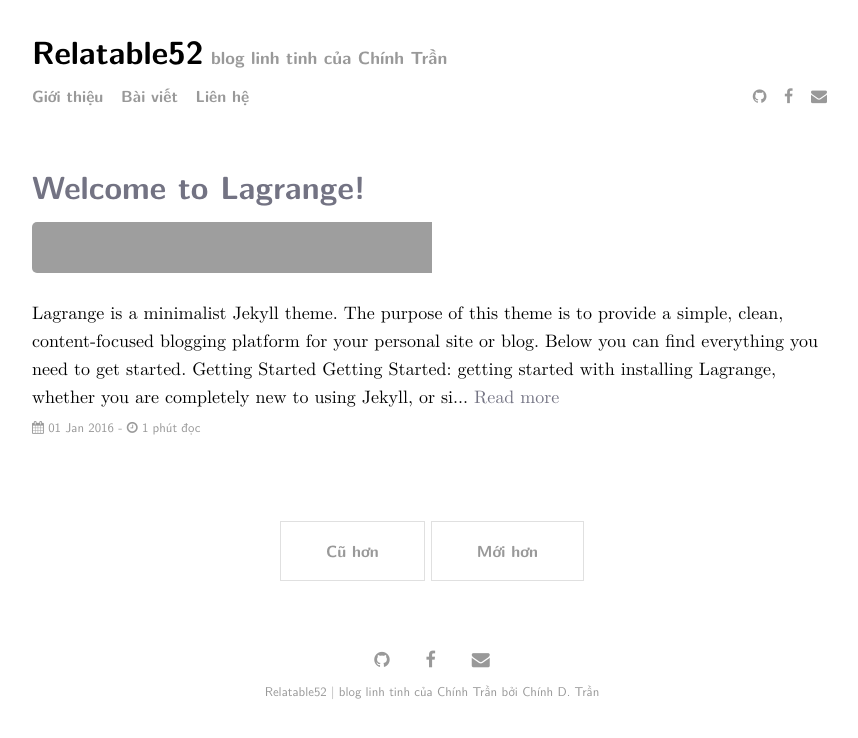
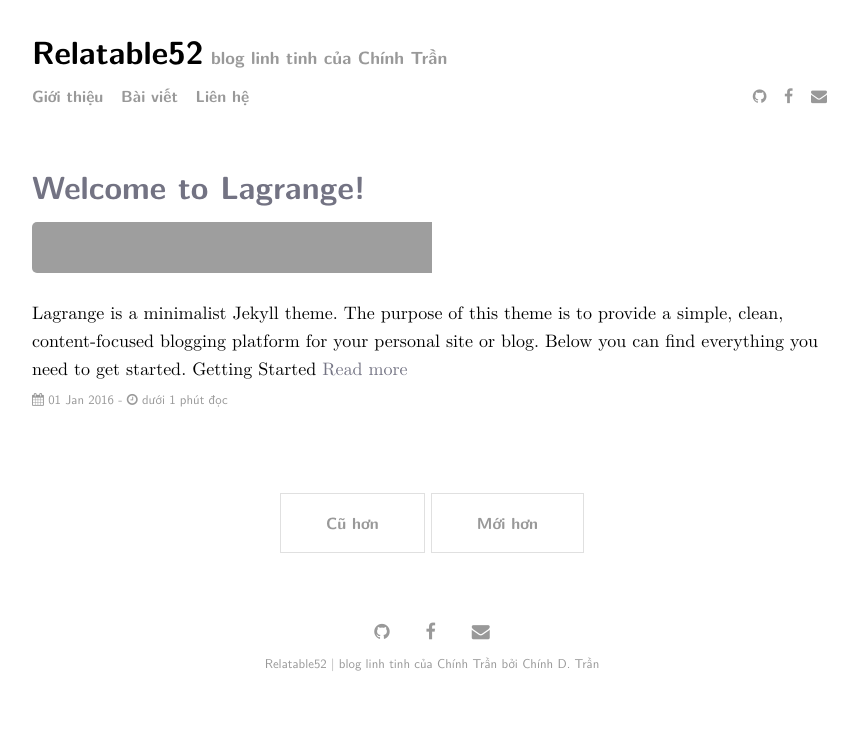
Before and after one commit to relatable52/relatable52.github.io, a Jekyll site: the page built from index.html, in a window 1280 px wide. Shown: the top 738 px of the page, without its empty margins (208-1066 px from the left). Built offline with Jekyll 4.4.1, drawn with Linux system fonts in a browser that asks for light colours; the list of posts is cut into pages by our own code; part of the change alters nothing that is shown.

Commit message:
Update 2016-01-01-welcome-to-lagrange.md

```diff
--- a/_posts/2016-01-01-welcome-to-lagrange.md
+++ b/_posts/2016-01-01-welcome-to-lagrange.md
@@ -10,33 +10,3 @@ image: mountains.jpg
 Lagrange is a minimalist Jekyll theme. The purpose of this theme is to provide a simple, clean, content-focused blogging platform for your personal site or blog. Below you can find everything you need to get started.
 
 ## Getting Started
-
-[Getting Started]({{ site.github.url }}{% post_url 2015-10-10-getting-started %}): getting started with installing Lagrange, whether you are completely new to using Jekyll, or simply just migrating to a new Jekyll theme.
-
-## Example Content
-
-[Text and Formatting]({{ site.github.url }}{% post_url 2014-01-01-text-formatting-examples %})
-
-## Questions?
-
-This theme is completely free and open source software. You may use it however you want, as it is distributed under the [MIT License](http://choosealicense.com/licenses/mit/). If you are having any problems, any questions or suggestions, feel free to [tweet at me](https://twitter.com/intent/tweet?text=My%question%about%Lagrange%is:%&amp;via=paululele), or [file a GitHub issue](https://github.com/lenpaul/lagrange/issues/new).
-
-## More Jekyll!
-
-### Millennial
-
-Millennial is a minimalist Jekyll blog theme that I built from scratch. The purpose of this theme is to provide a simple, clean, content-focused publishing platform for a publication or blog.
-
-Feel free to check out <a href="https://lenpaul.github.io/Millennial/" target="_blank">the demo</a>, where you’ll also find instructions on <a href="https://lenpaul.github.io/Millennial/documentation/getting-started.html">how to use install</a> and use the theme.
-
-### Portfolio Jekyll Theme
-
-This is a Jekyll theme built using the [DevTips Starter Kit](http://devtipsstarterkit.com/) as a foundation for starting, and following closely the amazing tutorial by [Travis Neilson over at DevTips](https://www.youtube.com/watch?v=T6jKLsxbFg4&list=PL0CB3OvPhDA_STygmp3sDenx3UpdOMk7P). The purpose of this theme is to provide a clean and simple website for your portfolio. Emphasis is placed on your projects, which are shown front and center on the home page.
-
-Everything that you will ever need to know about this Jekyll theme is included in [the repository](https://github.com/LeNPaul/portfolio-jekyll-theme), which you can also find in [the demo site](https://lenpaul.github.io/portfolio-jekyll-theme/).
-
-### Jekyll Starter Kit
-
-The Jekyll Starter Kit is a simple framework for starting your own Jekyll project using all of the best practices that I learned from building my other Jekyll themes.
-
-Feel free to check out <a href="https://github.com/LeNPaul/jekyll-starter-kit" target="_blank">the GitHub repository</a>, where you’ll also find instructions on how to use install and use the theme.
```
